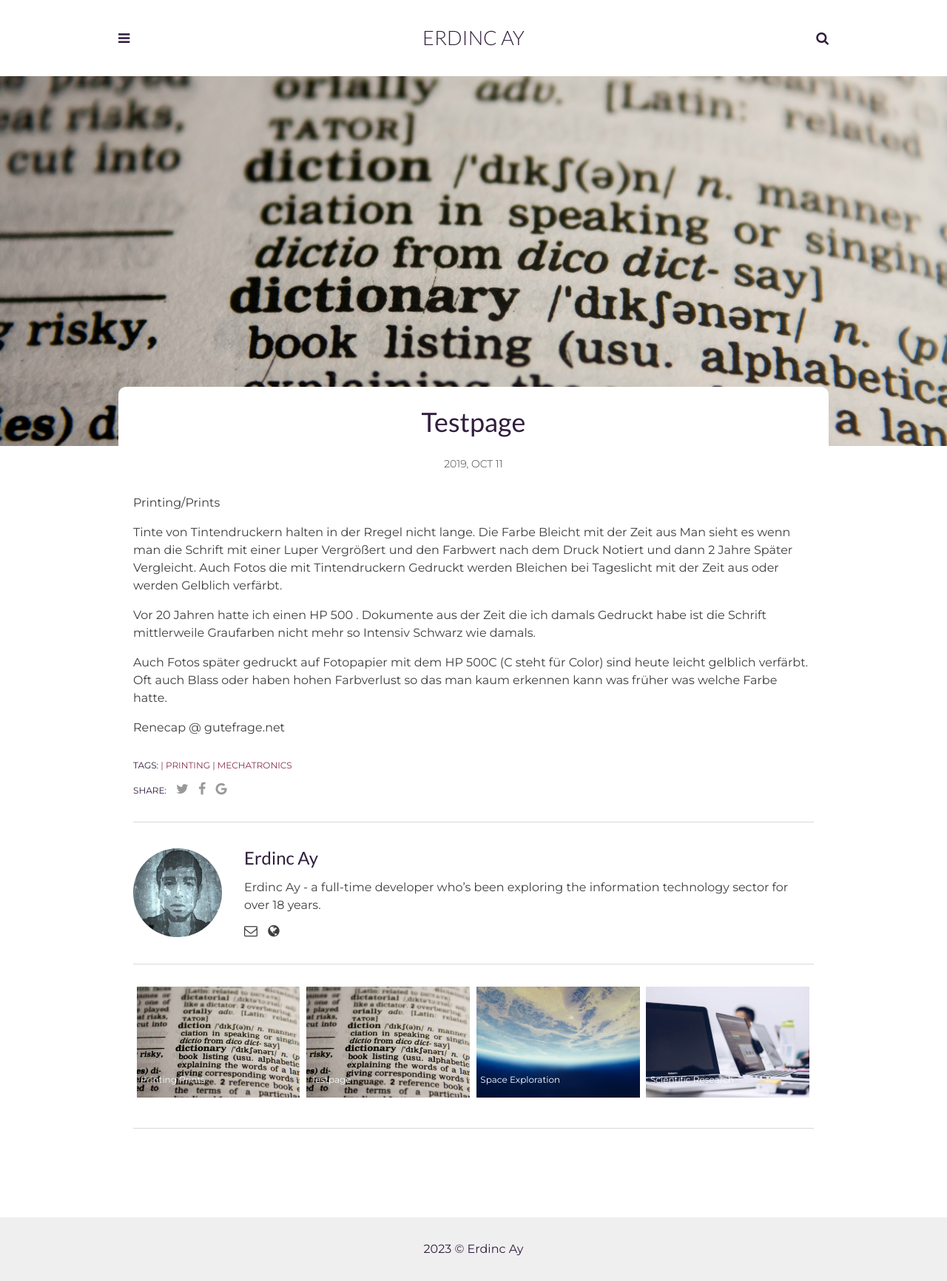
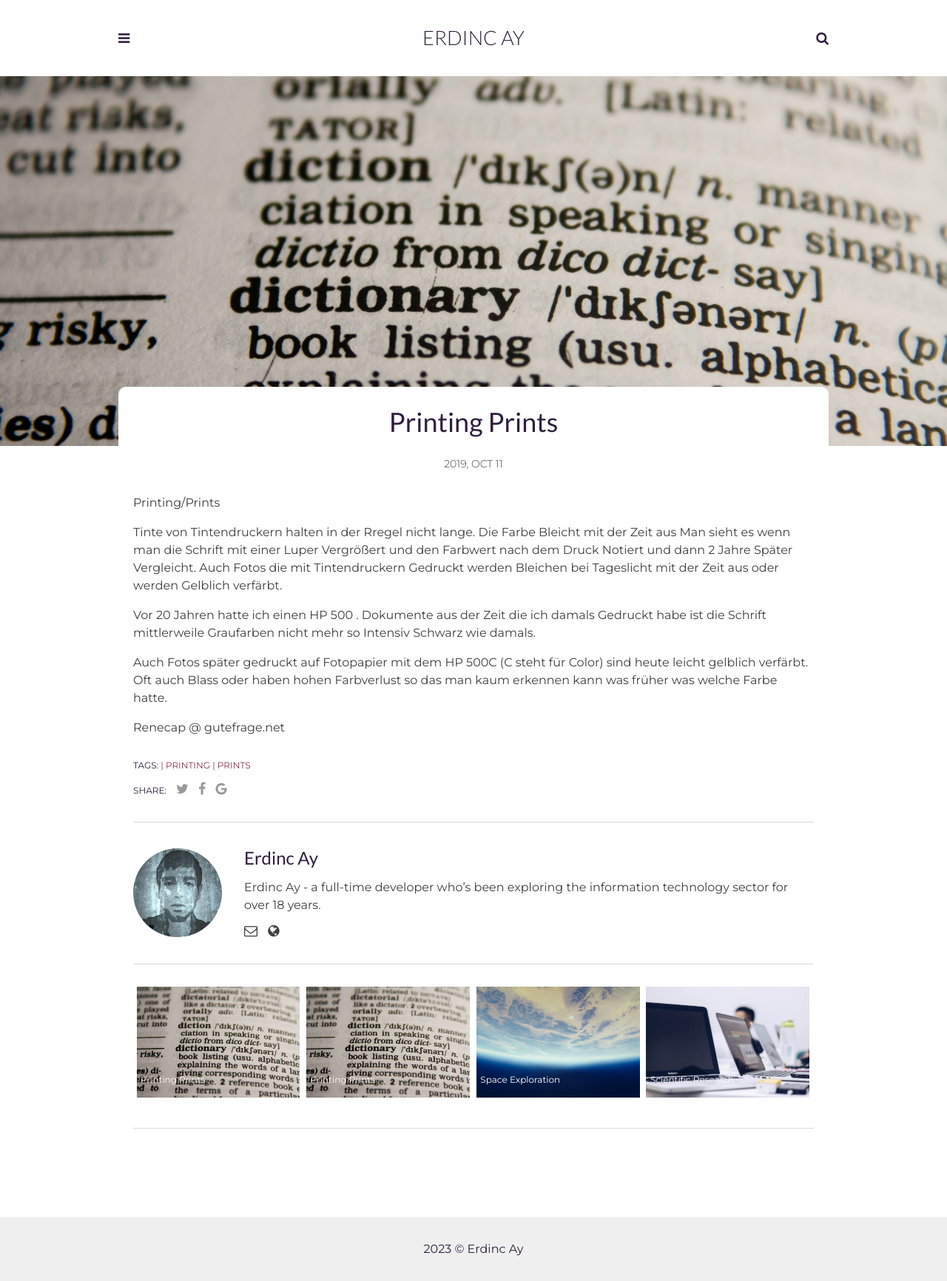
Before and after one commit to erdincay/erdincay.github.io, a Jekyll site: the page built from _posts/2019-10-11-printing-test.markdown, in a window 1280 px wide. Shown: the whole page at 74% size. Built offline with Jekyll 4.4.1, drawn with Linux system fonts in a browser that asks for light colours.

Commit message:
Update 2019-10-11-printing-test.markdown

```diff
--- a/_posts/2019-10-11-printing-test.markdown
+++ b/_posts/2019-10-11-printing-test.markdown
@@ -1,10 +1,10 @@
 ---
 layout: post
-title:  Testpage
+title:  Printing Prints
 date:   2019-10-11 07:57:10 +0100
 description: Printing Prints
 img: post-printing.jpg # Add image post (optional)
-tags: [Printing, Mechatronics]
+tags: [Printing, Prints]
 author: Erdinc Ay # Add name author (optional)
 ---
 Printing/Prints
```
